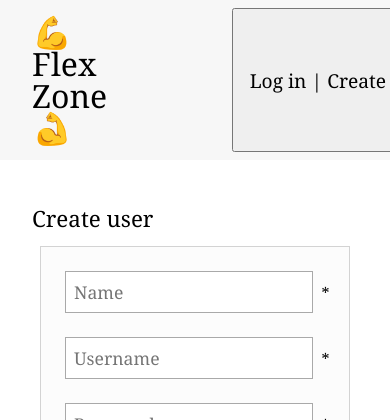
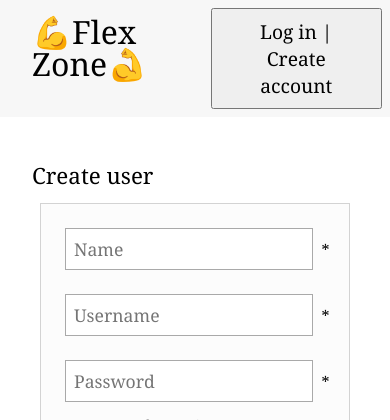
Before and after one commit to jensbern/DVGB06_flex_zone, a Flask app: page /createuser in a window 390 px wide; the page is wider, and only the part inside the window is pictured. Shown: the top 420 px of that part. Run offline with Flask 2, Linux system fonts and the light colour scheme; parts of the project's set-up code (start-up, migrations or seed data) failed here and were passed over.

Commit message:
responsive < 1010px

```diff
--- a/web/static/js/components/createUser.js
+++ b/web/static/js/components/createUser.js
@@ -65,6 +65,13 @@ export class CreateUser extends HTMLElement {
       display: grid;
       grid-template-columns: 3fr 2fr;
     }
+
+    @media (max-width: 1010px){
+      .update {
+        grid-template-columns: 1fr;
+      }
+    }
+
     .delete{
       margin-top:24px;
       background-color: #fcc4c4;
@@ -648,11 +655,16 @@ export class CreateUser extends HTMLElement {
     if (logged_in(this)) {
       const BUTTON_delete = this.addDeleteAccountLI(username);
       this.shadowRoot.append(BUTTON_delete);
+      const A = document.createElement("a");
+      A.href = "/user/" + username;
+      A.innerText = " 👈 Back to userpage";
+      this.shadowRoot.append(A);
+    } else {
+      const A = document.createElement("a");
+      A.href = "/";
+      A.innerText = "👈 Back to startpage";
+      this.shadowRoot.append(A);
     }
-    const A = document.createElement("a");
-    A.href = "/user/" + username;
-    A.innerText = "Back to userpage";
-    this.shadowRoot.append(A);
   }
 
   disconnectedCallback() {
--- a/web/static/js/components/search.js
+++ b/web/static/js/components/search.js
@@ -77,6 +77,12 @@ export class Search extends HTMLElement {
       }
       .selected {
         border: 2px solid black;
+      }
+
+      @media (max-width: 1010px) {
+        .search_forms {
+          grid-template-columns: 1fr;
+        }
       }
     `;
     this.shadowRoot.append(STYLE);
--- a/web/static/stylesheet/style.css
+++ b/web/static/stylesheet/style.css
@@ -9,8 +9,8 @@ main {
 header {
   display: -ms-grid;
   display: grid;
-  -ms-grid-columns: auto 350px;
-      grid-template-columns: auto 350px;
+  -ms-grid-columns: auto auto;
+      grid-template-columns: auto auto;
   background-color: #f7f7f7;
 }
 
@@ -81,6 +81,13 @@ headerlogin-element {
       grid-template-columns: 1fr 1fr;
 }
 
+@media (max-width: 1010px) {
+  #user_page {
+    -ms-grid-columns: 1fr;
+        grid-template-columns: 1fr;
+  }
+}
+
 #user_page section {
   background-color: #f8f7f7;
   padding: 8px;
--- a/web/static/stylesheet/style.scss
+++ b/web/static/stylesheet/style.scss
@@ -1,3 +1,5 @@
+$layout-breakpoint-medium: 1010px;
+
 body{
   font-family: Georgia, "Times New Roman", Times, serif;
 }
@@ -7,7 +9,7 @@ main {
 
 header{
   display: grid;
-  grid-template-columns: auto 350px;
+  grid-template-columns: auto auto;
   background-color: rgb(247, 247, 247);
 }
 
@@ -56,6 +58,9 @@ headerlogin-element{
   display: grid;
   grid-template-columns: 1fr 1fr;
   // column-gap: 16px;
+  @media (max-width: $layout-breakpoint-medium) {
+    grid-template-columns: 1fr;
+  }
 
   section {
     // border: 1px solid darkgray;
```
Also changed, not shown: 1 other file.
